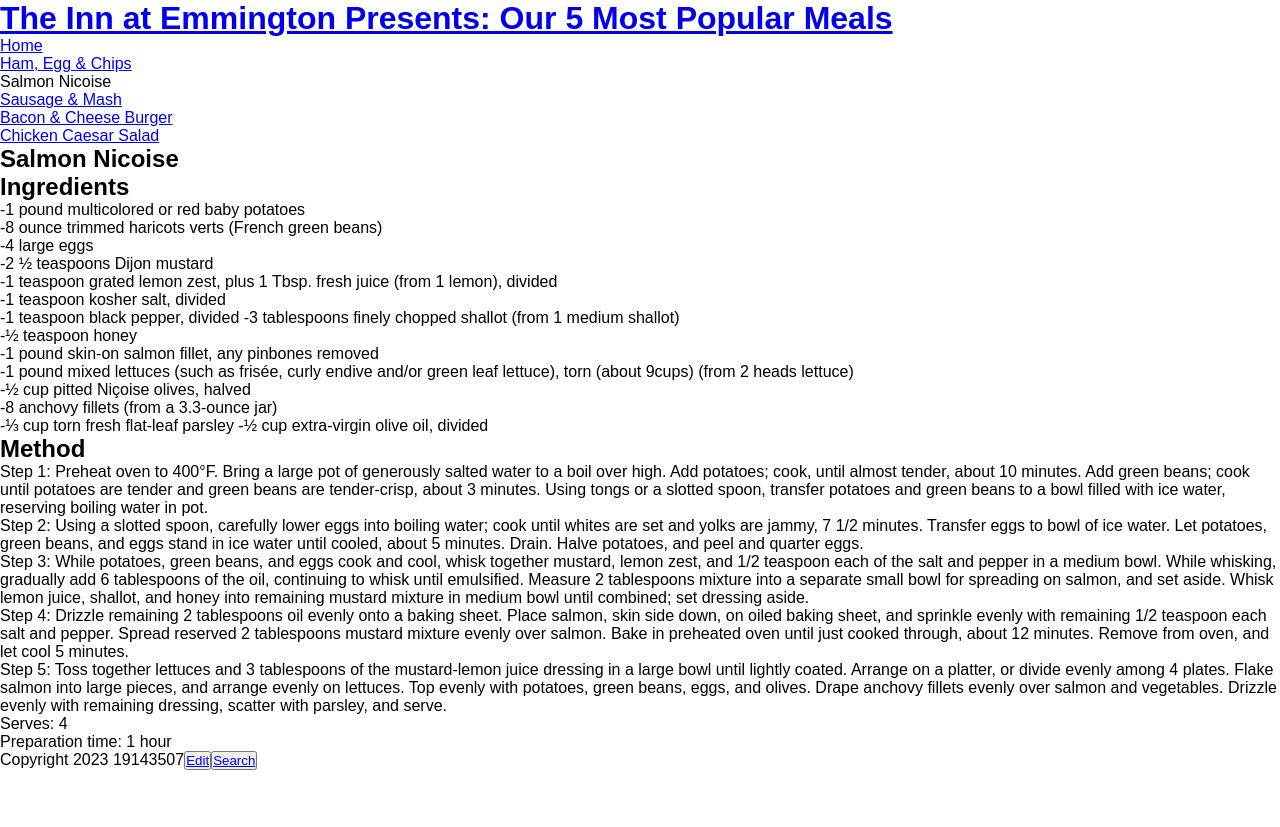
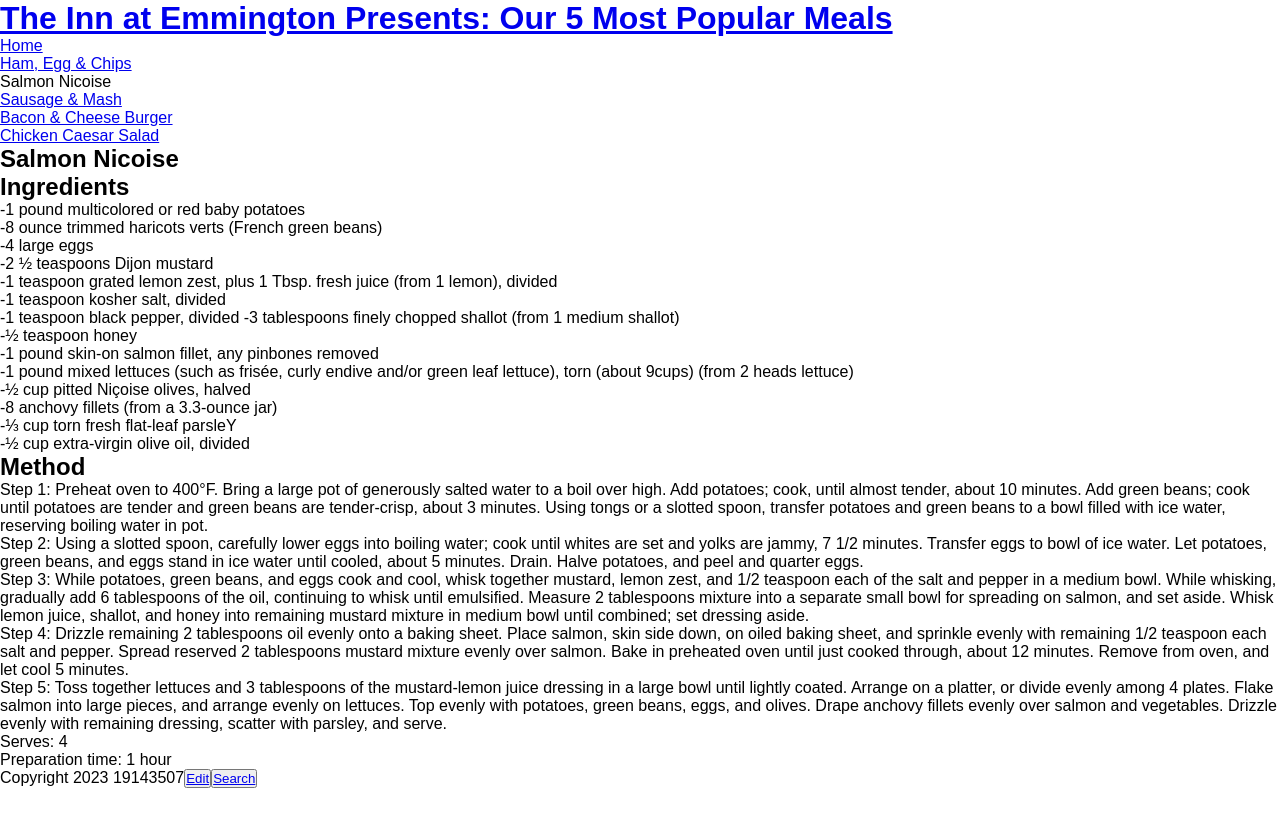
Before and after one commit to 19143507/inn-at-emmington, a Jekyll site: the page built from _recipes/recipe1.md, in a window 1280 px wide. Shown: the top 827 px of the page. Built offline with Jekyll 4.4.1, drawn with Linux system fonts in a browser that asks for light colours.

```diff
--- a/_recipes/recipe1.md
+++ b/_recipes/recipe1.md
@@ -32,8 +32,9 @@ published: true
 
 \-8 anchovy fillets (from a 3.3-ounce jar)
 
-\-⅓ cup torn fresh flat-leaf parsley
--﻿½ cup extra-virgin olive oil, divided
+\-⅓ cup torn fresh flat-leaf parsleY
+
+\-﻿½ cup extra-virgin olive oil, divided
 
 ## Method
 
```
